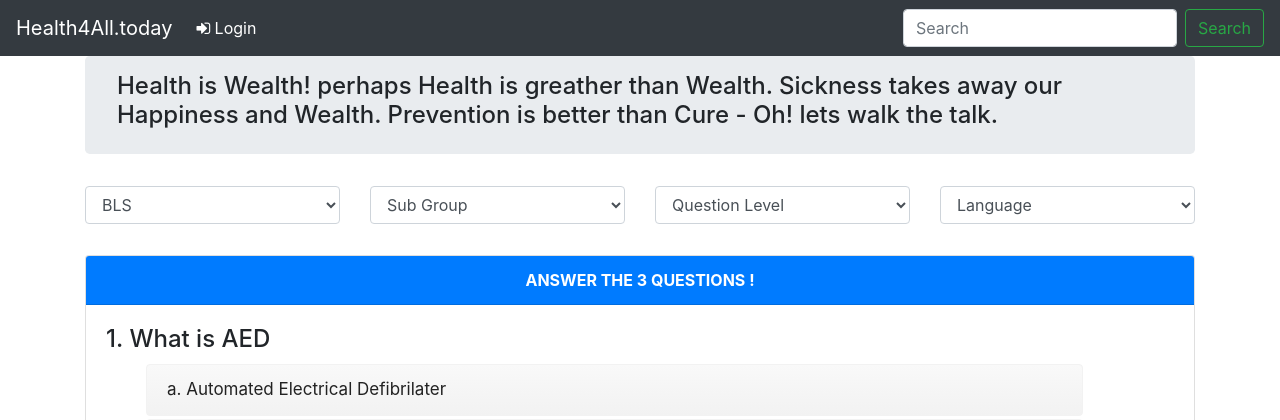
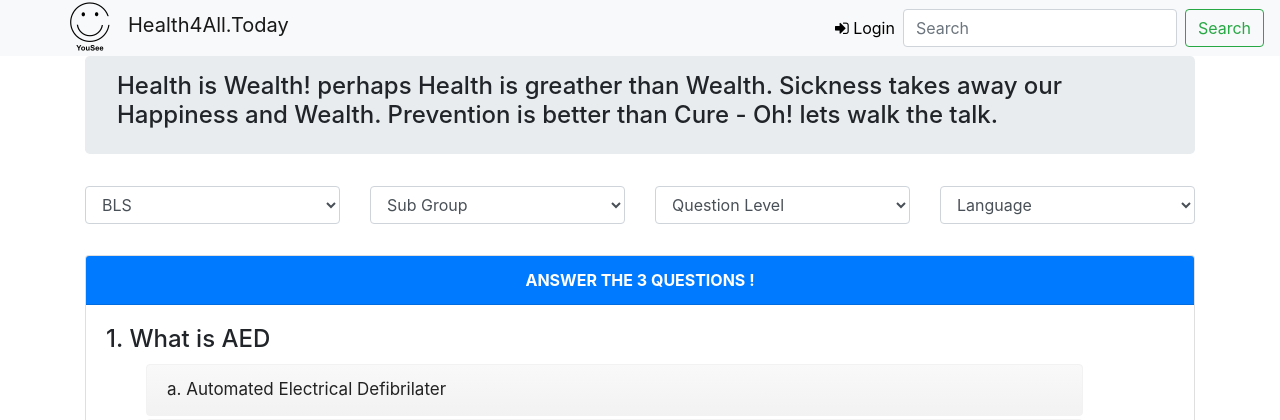
Before and after one commit to UCDS/health4all_today, a CodeIgniter app: page /database/ in a window 1280 px wide. Shown: the top 420 px of the page. Run offline with CodeIgniter, Linux system fonts and the light colour scheme; data comes from the database, SQL or seed files in the repository; some libraries are stand-ins or nearby versions.

Commit message:
Chores : Added logo | color change | nav-items positions change

```diff
--- a/application/views/templates/header.php
+++ b/application/views/templates/header.php
@@ -7,11 +7,16 @@
         <title>Health4All Today<?php  if($title){ echo " | ".$title;} ?></title>
     <link href="<?php echo base_url();?>assets/css/bootstrap.min.css" rel="stylesheet" integrity="sha384-Vkoo8x4CGsO3+Hhxv8T/Q5PaXtkKtu6ug5TOeNV6gBiFeWPGFN9MuhOf23Q9Ifjh" crossorigin="anonymous">
     <link rel="stylesheet" type="text/css" href="<?php echo base_url(); ?>assets/css/font-awesome.min.css" >
+    <link rel="stylesheet" type="text/css" href="<?php echo base_url(); ?>assets/css/youseelogo.css" media='screen,print'>
 
     <script src="<?php echo base_url();?>assets/js/jquery.min.js"></script>
     <script src="<?php echo base_url();?>assets/js/bootstrap.min.js"></script>
 
     <style>
+       a{
+        color:"black";
+      }
+
       .bd-placeholder-img {
         font-size: 1.125rem;
         text-anchor: middle;
@@ -33,36 +38,41 @@
   <body class="d-flex flex-column h-100">
     <header>
   <!-- Fixed navbar -->
-  <nav class="navbar navbar-expand-md navbar-dark  bg-dark justify-content-between">
-    <a class="navbar-brand" href="<?php echo base_url();?>">Health4All.today</a>
+
+  <nav class="navbar navbar-expand-md navbar-light  bg-light justify-content-between">
+
+    <a class="navbar-brand" href="https://yousee.in/c4c" target="_blank"><span style="position:absolute;font-size:2.7em;left:5%;top:-18px" class="logo logo-yousee"></a>
     <button class="navbar-toggler" type="button" data-toggle="collapse" data-target="#navbarCollapse" aria-controls="navbarCollapse" aria-expanded="false" aria-label="Toggle navigation">
       <span class="navbar-toggler-icon"></span>
     </button>
+    <a class="navbar-brand" href="<?php echo base_url();?>" > <span style="position:absolute;left:10%;top:10px">Health4All.Today</style></a>
     <div class="collapse navbar-collapse" id="navbarCollapse">
       <ul class="navbar-nav navbar-left mr-auto">
       <?php
         $logged_in=$this->session->userdata('logged_in');
       if($logged_in) { ?>
         <li class="nav-item active">
-          <a class="nav-link" href="<?php echo base_url();?>admin">Home <span class="sr-only">(current)</span></a>
+          <a class="nav-link" href="<?php echo base_url();?>admin" >Home <span class="sr-only">(current)</span></a>
         </li>
       </ul>
       <ul class="navbar-nav navbar-right ">
           <li class="nav-item">
-             <a class="nav-link" href="#"> <?php echo $logged_in['username']." | " ; ?></a>
+             <a class="nav-link" href="#" style="text-decoration:none; color:black;"> <?php echo $logged_in['username']." | " ; ?></a>
           </li>
           <li class="dropdown">
-            <a href="#" class="dropdown-toggle nav-link" data-toggle="dropdown"><i class="fa fa-gear"></i> Settings <b class="caret"></b></a>
+            <a href="#" class="dropdown-toggle nav-link" data-toggle="dropdown" style="text-decoration:none; color:black;" ><i class="fa fa-gear"></i> Settings <b class="caret"></b></a>
             <ul class="dropdown-menu">
               <a class="dropdown-item" href="<?php echo base_url()."admin/change_password";?>"><i class="fa fa-edit"></i> Change Password</a>
               <a class="dropdown-item" href="<?php echo base_url();?>admin/logout"><i class="fa fa-sign-out"></i> Logout</a>
             </ul>
           </li>
         <?php } else {?>
-          <li class="nav-item   <?php if(preg_match("^".base_url()."admin/login^",current_url())){ echo " active";}?>">
-            <a class="nav-link" href="<?php echo base_url()."admin/login";?>" style="text-decoration:none; color:white"><i class="fa fa-sign-in" style="color:white;"></i> Login</a>
-          </li>
-      </ul>
+        </ul>
+          <ul class="navbar-nav navbar-right">
+            <li class="nav-item   <?php if(preg_match("^".base_url()."admin/login^",current_url())){ echo " active";}?>">
+              <a class="nav-link" href="<?php echo base_url()."admin/login";?>" style="text-decoration:none; color:black;"><i class="fa fa-sign-in" style="color:black;"></i> Login</a>
+            </li>
+          </ul>
         <?php }?>
       <form class="form-inline mt-2 mt-md-0">
         <input class="form-control mr-sm-2" type="text" placeholder="Search" aria-label="Search">
--- /dev/null
+++ b/assets/css/youseelogo.css
@@ -0,0 +1,25 @@
+@font-face {
+    font-family: 'YouSee Regular';
+    src: url('../fonts/yousee-webfont.eot');
+    src: url('../fonts/yousee-webfont.eot?#iefix') format('embedded-opentype'),
+         url('../fonts/yousee-webfont.woff2') format('woff2'),
+         url('../fonts/yousee-webfont.woff') format('woff'),
+         url('../fonts/yousee-webfont.ttf') format('truetype'),
+         url('../fonts/yousee-webfont.svg#youseeregular') format('svg');
+    font-weight: normal;
+    font-style: normal;
+
+}
+.logo{
+  position:relative;
+  display: inline-block;
+  font-family: 'Yousee Regular';
+  font-style: normal;
+  font-weight: normal;
+  -webkit-font-smoothing: antialiased;
+  -moz-osx-font-smoothing: grayscale;
+  color:black;
+}
+.logo-yousee:before{
+	content : "a";
+}
```
